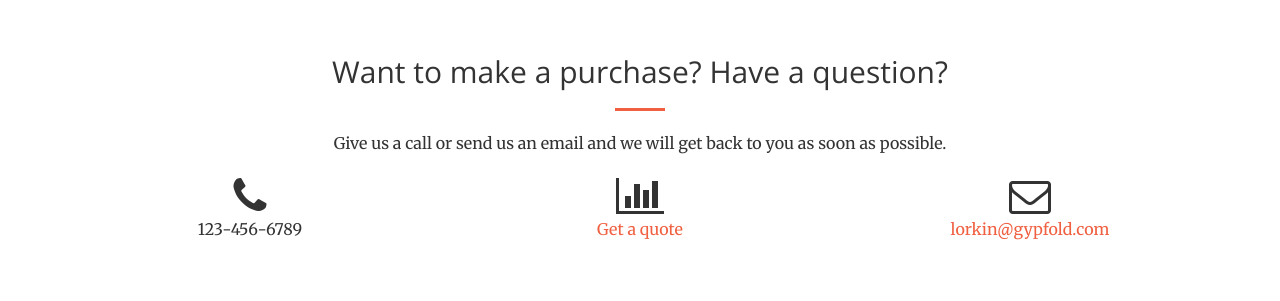
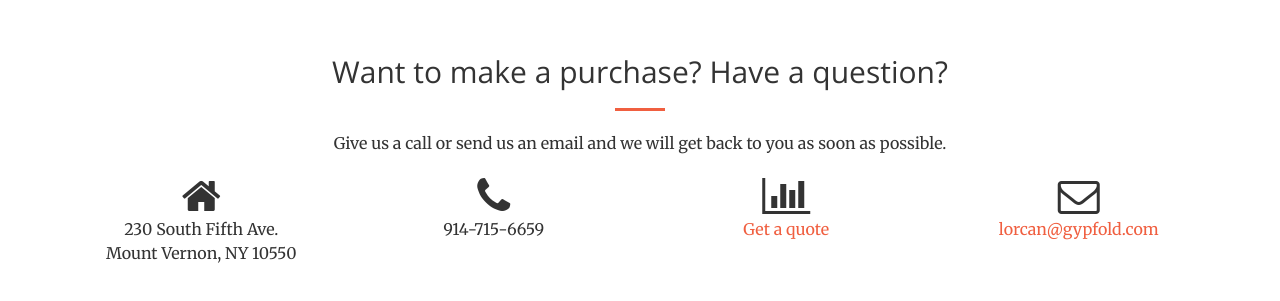
Before and after one commit to gypfold/gypfold.github.com, a plain HTML site: page index.html in a window 1280 px wide. Shown: the part 2104-2405 px from the top of the page. Drawn offline with nearby package versions, Linux system fonts and the light colour scheme.

Commit message:
updated address

```diff
--- a/index.html
+++ b/index.html
@@ -197,17 +197,22 @@ $(document).ready(function(){
                     <hr class="primary">
                     <p>Give us a call or send us an email and we will get back to you as soon as possible.</p>
                 </div>
-                <div class="col-lg-4 text-center">
+                <div class="col-lg-3 text-center">
+                  <i class="fa fa-home fa-3x wow bounceIn"></i>
+                  <p>230 South Fifth Ave.<br>
+		    Mount Vernon, NY 10550</p>
+                </div>
+                <div class="col-lg-3 text-center">
                     <i class="fa fa-phone fa-3x wow bounceIn"></i>
-                    <p>123-456-6789</p>
+                    <p>914-715-6659</p>
                 </div>
-                <div class="col-lg-4 text-center">
+                <div class="col-lg-3 text-center">
                     <i class="fa fa-bar-chart fa-3x wow bounceIn"></i>
                     <p><a class="show" href="#">Get a quote</a></p>
                 </div>
-                <div class="col-lg-4 text-center">
+                <div class="col-lg-3 text-center">
                     <i class="fa fa-envelope-o fa-3x wow bounceIn" data-wow-delay=".1s"></i>
-                    <p><a href="mailto:Lorcan@gypfold.com">lorkin@gypfold.com</a></p>
+                    <p><a href="mailto:lorcan@gypfold.com">lorcan@gypfold.com</a></p>
                 </div>
             </div>
         </div>
```
